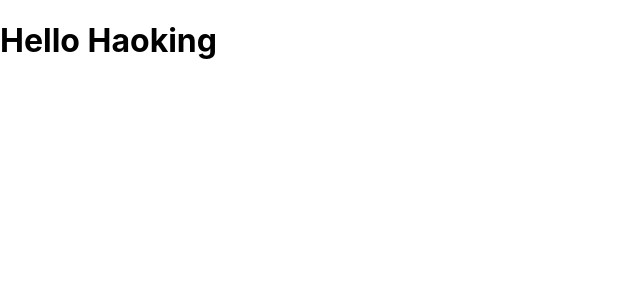
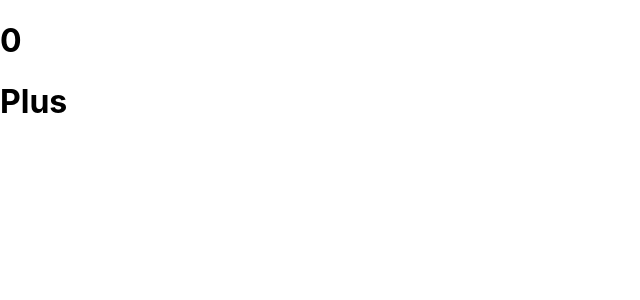
Before and after one commit to HaokingS/mini-project-front-end-developer-intern, a React (Create React App) app: page / in a window 1280 px wide. Shown: the top 300 px of the page, without its empty margins (0-640 px from the left). Built offline with nearby package versions, Linux system fonts and the light colour scheme.

Commit message:
Section 1.4 Using State Hooks

```diff
--- a/src/App.js
+++ b/src/App.js
@@ -1,11 +1,12 @@
 import React from 'react';
 import './App.css';
 import HelloWorld from './Components/HelloWorld';
+import CounterExample from './Components/CounterExample';
 
 function App() {
   return(
     <div>
-      <HelloWorld name="Haoking"/>
+      <CounterExample />
     </div>
   );
 }
--- /dev/null
+++ b/src/Components/CounterExample.js
@@ -0,0 +1,18 @@
+import React, { Component, useState } from 'react';
+
+function CounterExample(){
+    const [count, setCount] = useState(0)
+
+    return(
+        <div>
+            <h1>
+                {count}
+            </h1>
+            <h1 onClick={() => setCount(count + 1)}>
+                Plus
+            </h1>
+        </div>
+    )
+}
+
+export default CounterExample
```
